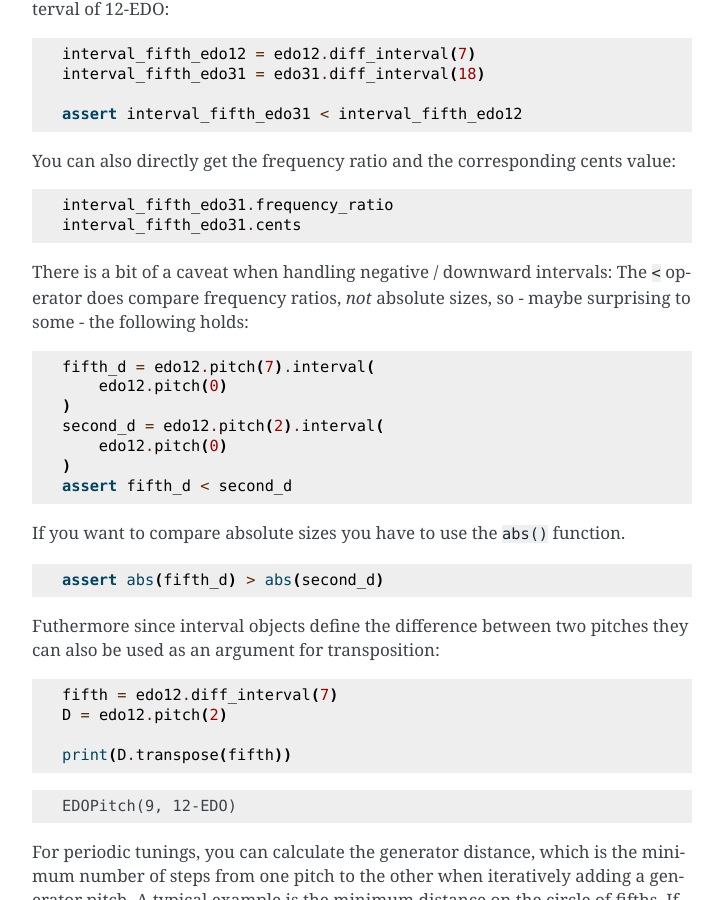
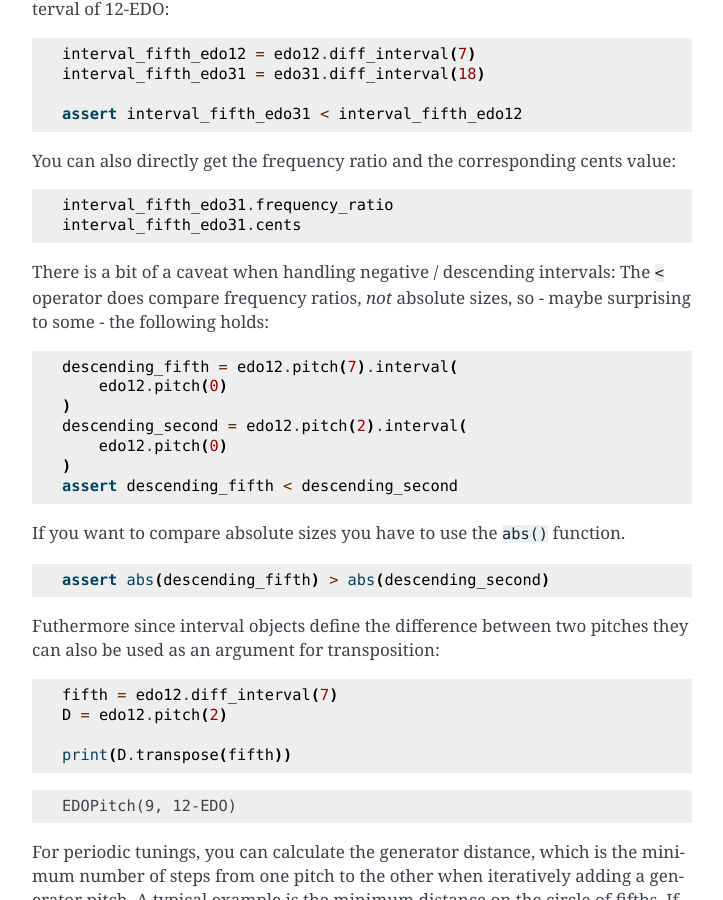
Before and after one commit to retooth2/xenharmlib, a Sphinx documentation site: the page built from doc/quickstart.rst, in a window 1280 px wide and 900 px high, scrolled down 6648 px. Shown: the whole window, without its empty margins (388-1111 px from the left). Built offline with Sphinx 7.4.7, drawn with Linux system fonts in a browser that asks for light colours; some of the changed text lies outside the part shown.

Commit message:
doc(quickstart): upwards/downwards interval to desc/asc

```diff
--- a/doc/quickstart.rst
+++ b/doc/quickstart.rst
@@ -385,26 +385,26 @@ cents value:
     interval_fifth_edo31.frequency_ratio
     interval_fifth_edo31.cents
 
-There is a bit of a caveat when handling negative / downward intervals:
+There is a bit of a caveat when handling negative / descending intervals:
 The :code:`<` operator does compare frequency ratios, *not* absolute
 sizes, so - maybe surprising to some - the following holds:
 
 .. testcode::
 
-    fifth_d = edo12.pitch(7).interval(
+    descending_fifth = edo12.pitch(7).interval(
         edo12.pitch(0)
     )
-    second_d = edo12.pitch(2).interval(
+    descending_second = edo12.pitch(2).interval(
         edo12.pitch(0)
     )
-    assert fifth_d < second_d
+    assert descending_fifth < descending_second
 
 If you want to compare absolute sizes you have to use the :code:`abs()`
 function.
 
 .. testcode::
 
-    assert abs(fifth_d) > abs(second_d)
+    assert abs(descending_fifth) > abs(descending_second)
 
 Futhermore since interval objects define the difference between two pitches
 they can also be used as an argument for transposition:
@@ -564,7 +564,7 @@ They also support item selection and slicing:
 
 The 'in' operator accepts both pitches and pitch intervals. If an
 interval is given xenharmlib checks if *any* two pairs of notes
-(both in upwards and downwards direction) form the interval.
+(both in descending and ascending direction) form the interval.
 
 .. testcode::
 
@@ -1357,8 +1357,8 @@ interval:
 
     ('m', 3)
 
-Note intervals also implement the :func:`abs` function, so downwards
-intervals can be transformed into their upwards counterpart:
+Note intervals also implement the :func:`abs` function, so descending
+intervals can be transformed into their ascending counterpart:
 
 .. testcode::
 
```
